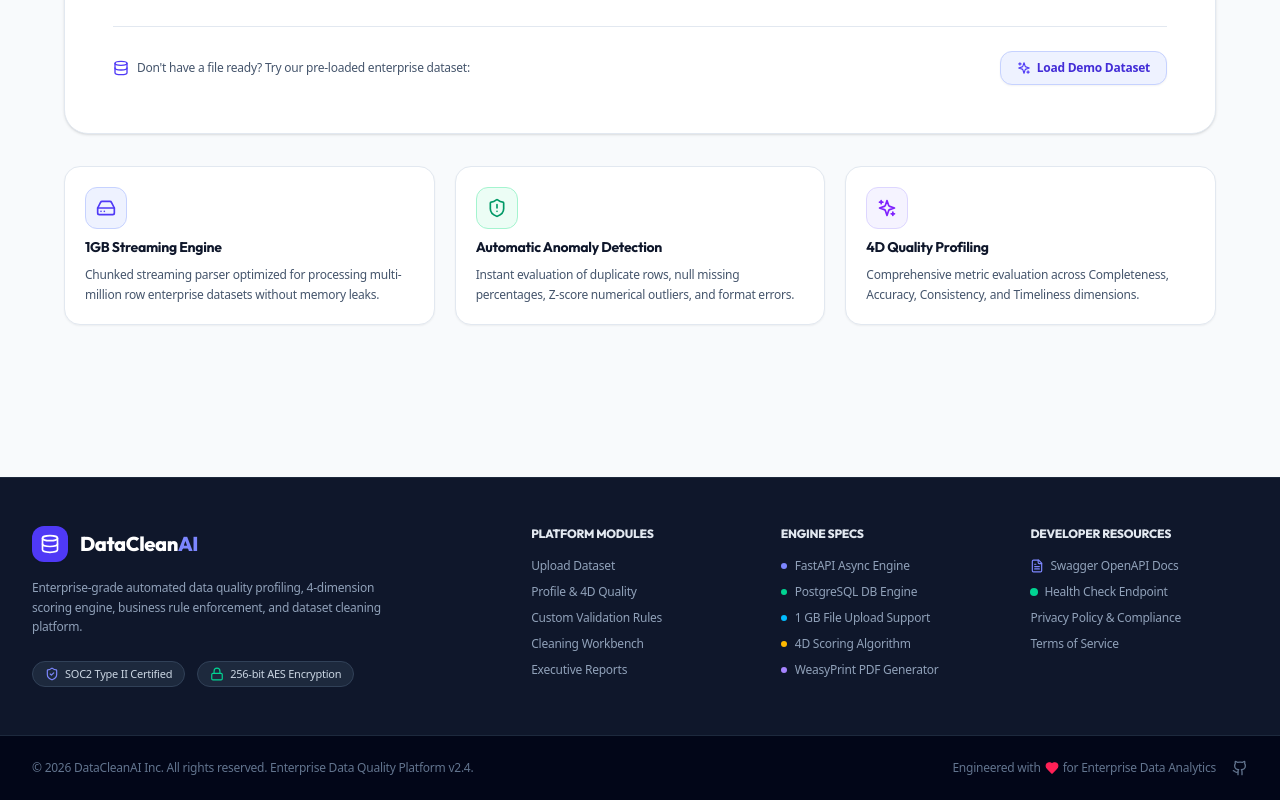
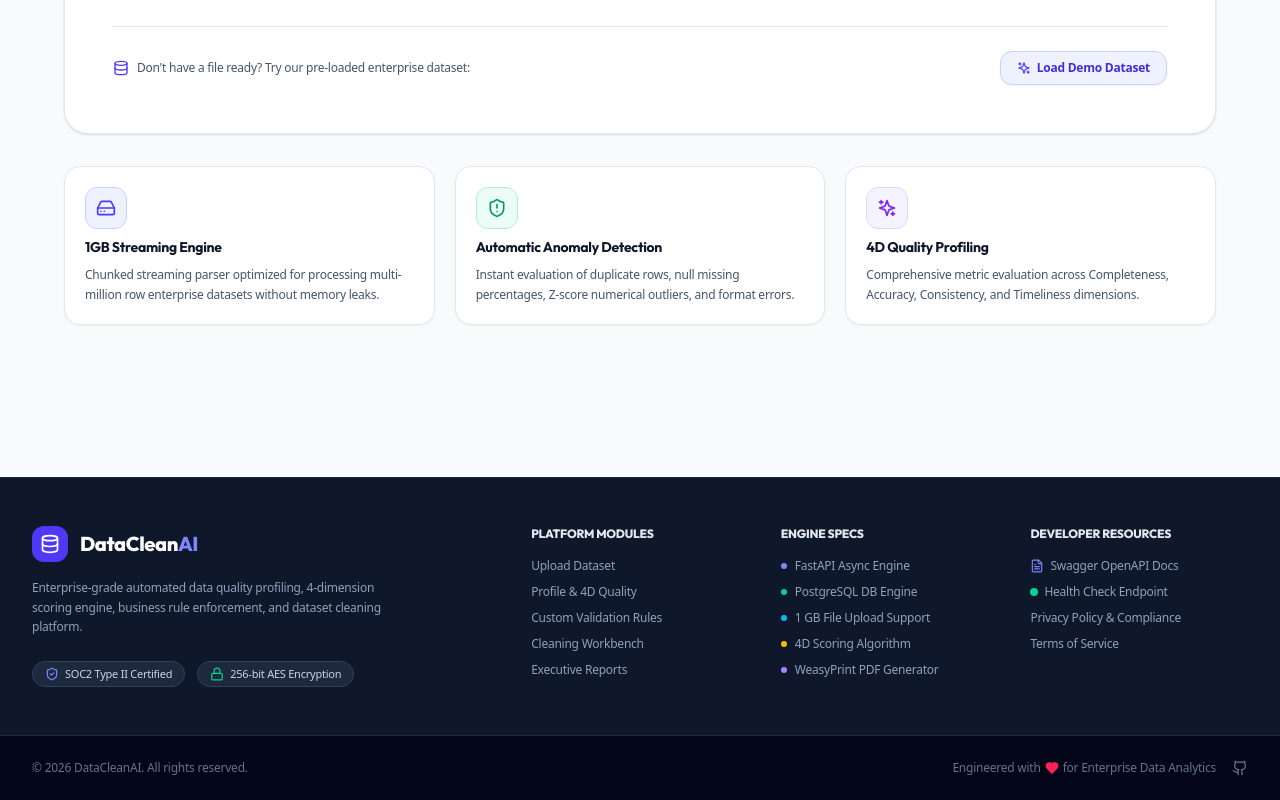
Before and after one commit to Daksh3468/DataCleanAI, a React (Vite) app in the folder frontend/: page /upload in a window 1280 px wide. Shown: the part 678-1478 px from the top of the page. Built offline with nearby package versions, Linux system fonts and the light colour scheme.

Commit message:
chore: remove version and Inc. branding from footer copyright line

```diff
--- a/frontend/src/components/Footer.tsx
+++ b/frontend/src/components/Footer.tsx
@@ -153,7 +153,7 @@ export const Footer: React.FC = () => {
       <div className="border-t border-slate-800 bg-slate-950 py-6 px-4 sm:px-6 lg:px-8 text-xs text-slate-500">
         <div className="max-w-7xl mx-auto flex flex-col sm:flex-row justify-between items-center gap-4">
           <p className="font-medium">
-            © {new Date().getFullYear()} DataCleanAI Inc. All rights reserved. Enterprise Data Quality Platform v2.4.
+            © {new Date().getFullYear()} DataCleanAI. All rights reserved.
           </p>
           <div className="flex items-center space-x-4">
             <span className="flex items-center space-x-1 font-medium">
```
